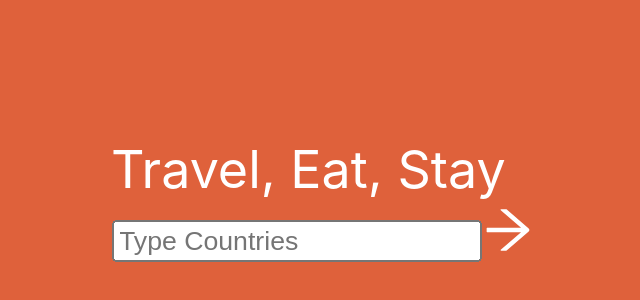
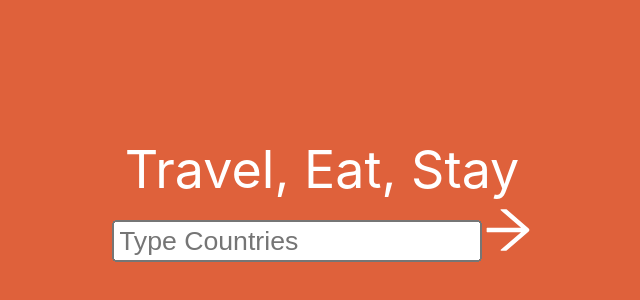
Before and after one commit to Bernix01/gmc2-frontend, a React (Create React App) app: page / in a window 1280 px wide. Shown: the part 138-438 px from the top of the page, without its empty margins (318-958 px from the left). Built offline with nearby package versions, Linux system fonts and the light colour scheme; no server answers; the HTML template or start-up script is replaced by a standard one.

Commit message:
Country card fixed

```diff
--- a/src/App.css
+++ b/src/App.css
@@ -22,6 +22,7 @@
   justify-content: center;
   font-size: calc(10px + 2vmin);
   color: white;
+
 }
 
 .App-link {
--- a/src/App.js
+++ b/src/App.js
@@ -10,12 +10,16 @@ function App() {
   console.log(value==="" )
   let countrySection= value!=="" && cambio ? <CountryCardSection paises={value} /> : <div/>
   return (
-    <div className="App-content" style={{ transform: value==="" || !cambio ? "scale(2)": "scale(1)" }}>
-      <section>
-      <SearchBar setValue={setValue} setCambio={setCambio}></SearchBar>
-      <br/>
-      <br/>
-      {countrySection}
+    <div
+      className="App"
+      style={{ transform: value === "" || !cambio ? "scale(2)" : "scale(1)" }}
+    >
+      <section className="App-content">
+        <SearchBar setValue={setValue} setCambio={setCambio}></SearchBar>
+        <br />
+        <br />
+
+        {countrySection}
       </section>
     </div>
   );
--- a/src/components/CountryCard.js
+++ b/src/components/CountryCard.js
@@ -45,11 +45,11 @@ export function CountryCard({pais }){
         console.log(producto)
       return (
         <p>
-          <Card>
+          <Card style={{margin:"10px", height:98}} >
             <div className="space-align-block">
               <Space align="center" >
                 <img src={imagen} height={50} />
-                {producto.product_name}
+                <div>{producto.product_name}</div>
                 {producto.nova_group && (
                   <img
                     src={`https://static.openfoodfacts.org/images/misc/nova-group-${producto.nova_group}.svg`}
--- a/src/components/CountryCardSection.js
+++ b/src/components/CountryCardSection.js
@@ -6,7 +6,7 @@ export function CountryCardSection({paises}){
     let products=_obtenerListaProductos(paises)
     return (
       <div className="site-card-wrapper">
-        <Row gutter={16}>{products}</Row>
+        <Row gutter={16} style={{marginTop:"10px"}}>{products}</Row>
       </div>
     );
 }
@@ -16,7 +16,7 @@ function _obtenerListaProductos(paises){
     let listPaises=paises.split(",")
     for (const pais of listPaises){
         list_card.push(<Col>
-        <CountryCard pais={pais} />
+        <CountryCard pais={pais}  />
         </Col>);
     }
     return list_card;
```
